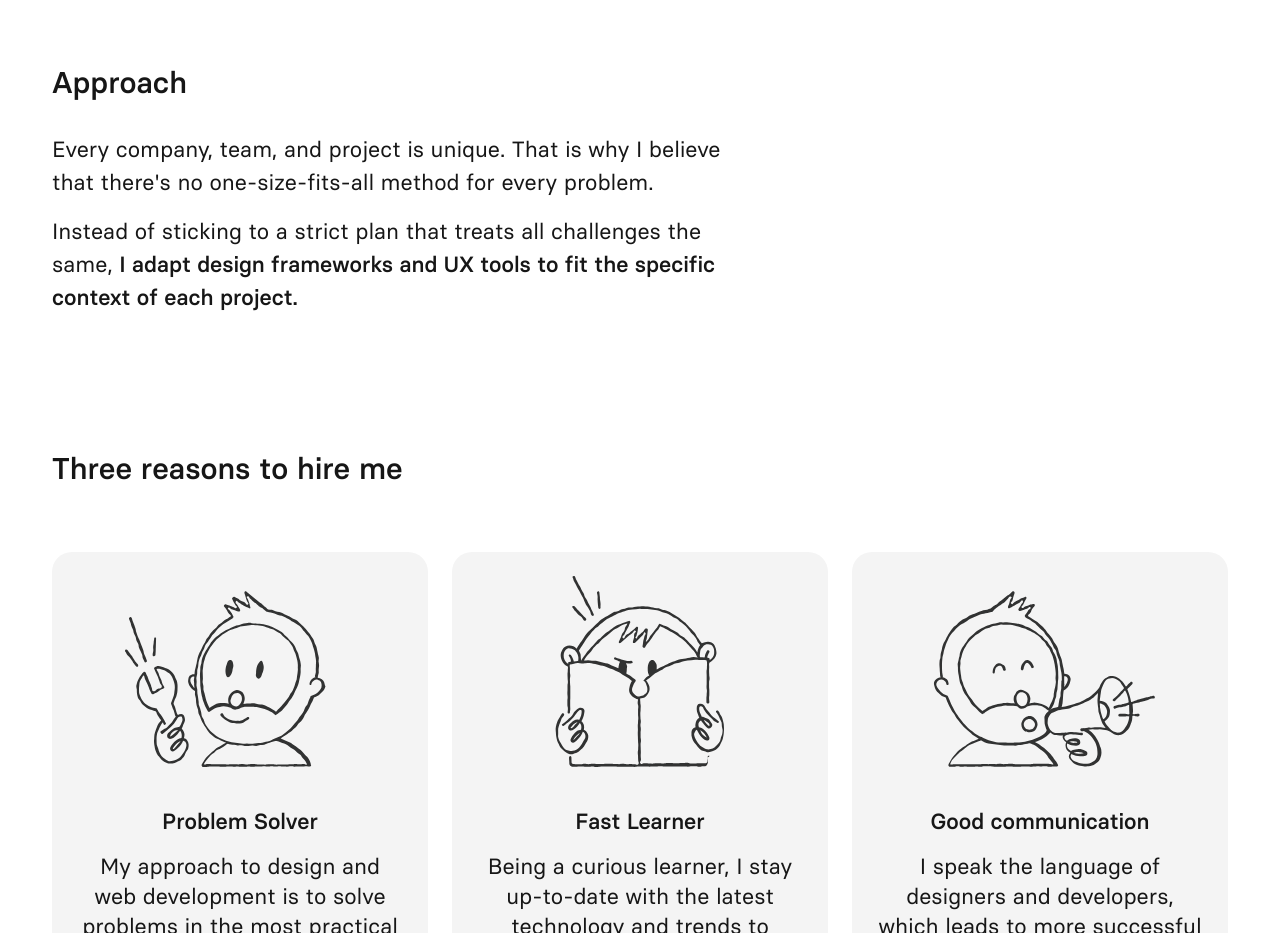
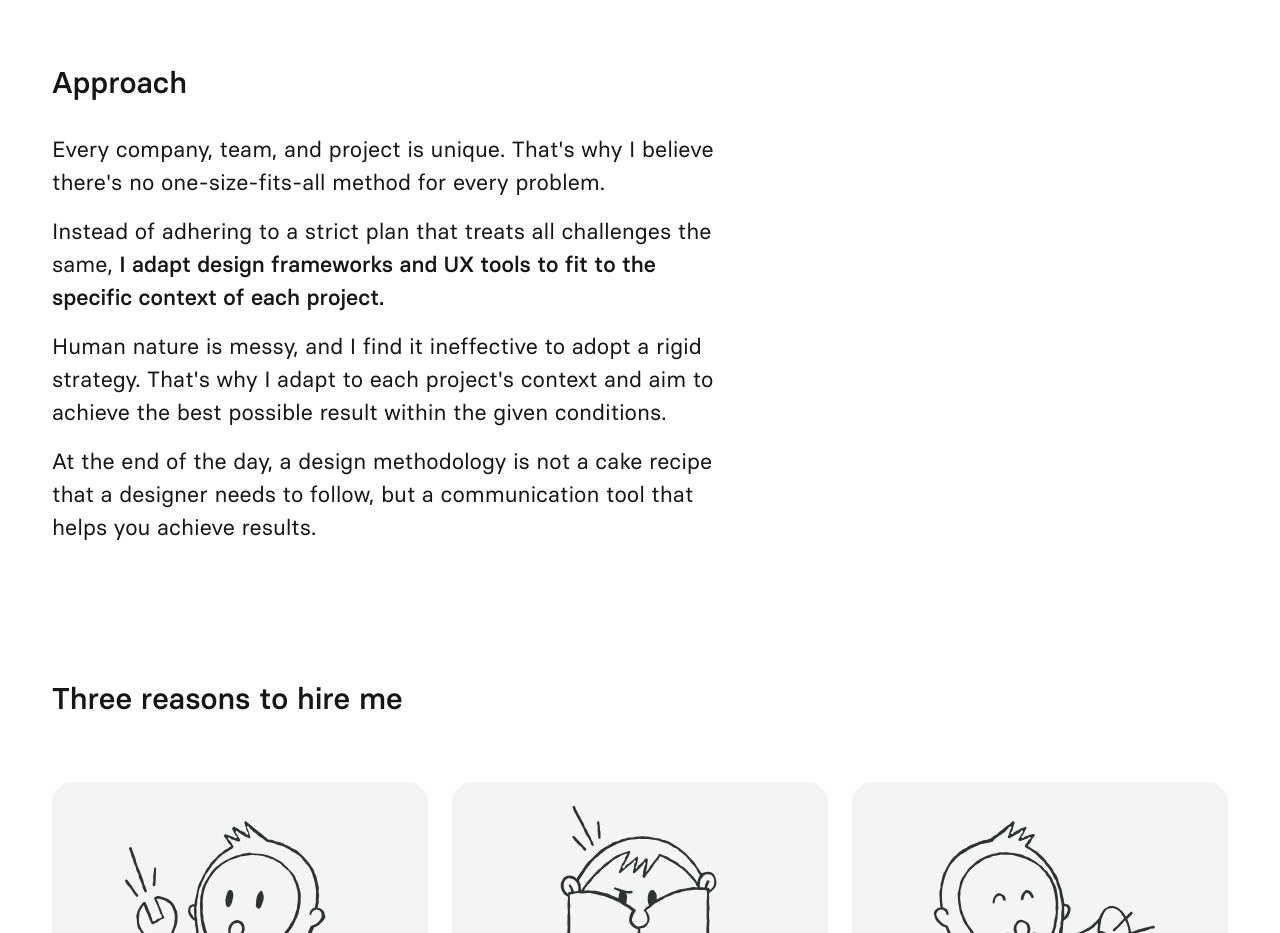
Before and after one commit to luiscaballero84/dev-portfolio, a website with bundled scripts: page index.html in a window 1280 px wide. Shown: the part 3740-4673 px from the top of the page. Built offline with nearby package versions, Linux system fonts and the light colour scheme; a script that the page names is missing.

Commit message:
approach text finished

```diff
--- a/index.html
+++ b/index.html
@@ -498,17 +498,27 @@
             <!-- Col 1 -->
             <div>
               <p>
-                Every company, team, and project is unique. That is why I
-                believe that there's no one-size-fits-all method for every
-                problem.
+                Every company, team, and project is unique. That's why I believe
+                there's no one-size-fits-all method for every problem.
               </p>
               <p>
-                Instead of sticking to a strict plan that treats all challenges
+                Instead of adhering to a strict plan that treats all challenges
                 the same,
                 <strong
-                  >I adapt design frameworks and UX tools to fit the specific
+                  >I adapt design frameworks and UX tools to fit to the specific
                   context of each project.</strong
                 >
+              </p>
+              <p>
+                Human nature is messy, and I find it ineffective to adopt a
+                rigid strategy. That's why I adapt to each project's context and
+                aim to achieve the best possible result within the given
+                conditions.
+              </p>
+              <p>
+                At the end of the day, a design methodology is not a cake recipe
+                that a designer needs to follow, but a communication tool that
+                helps you achieve results.
               </p>
             </div>
           </div>
```
